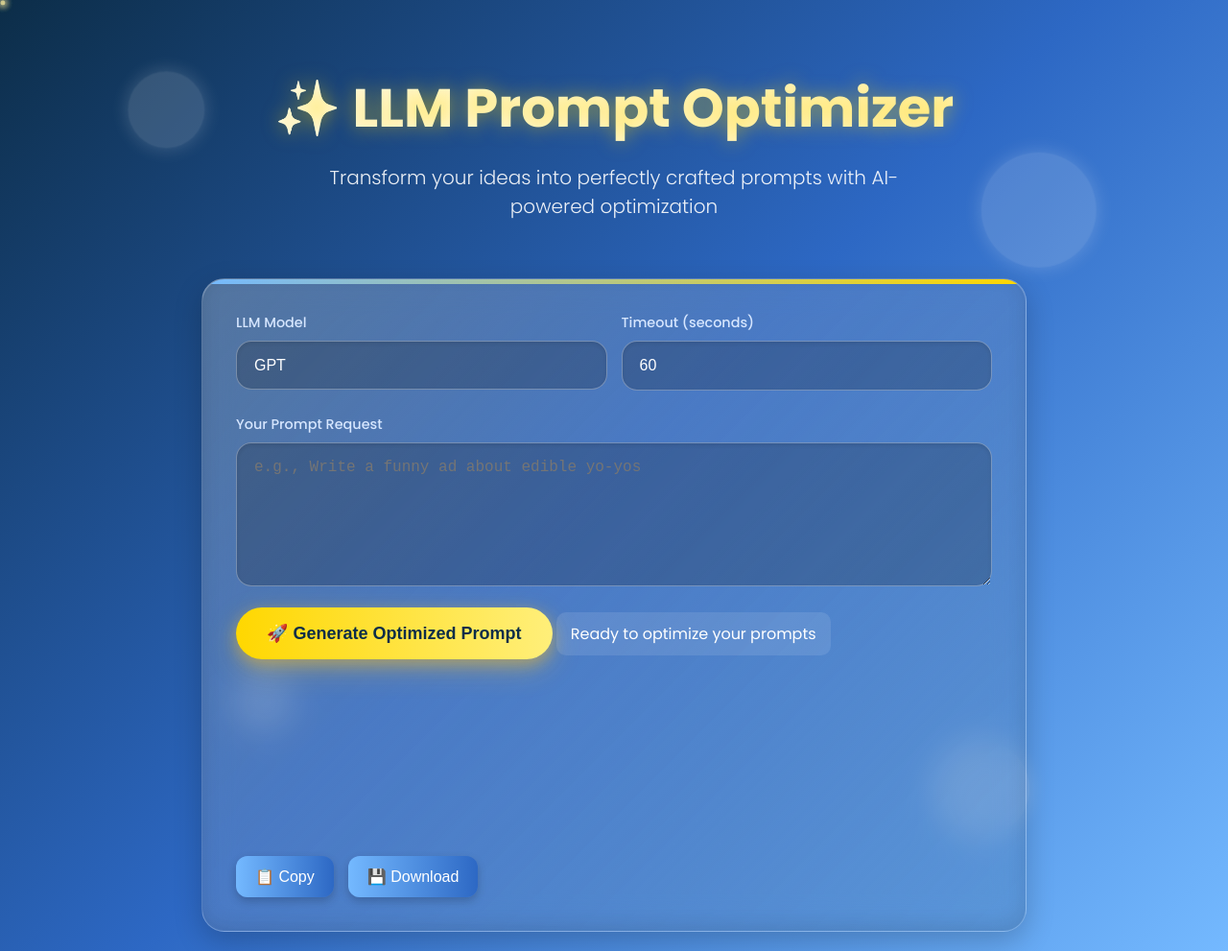
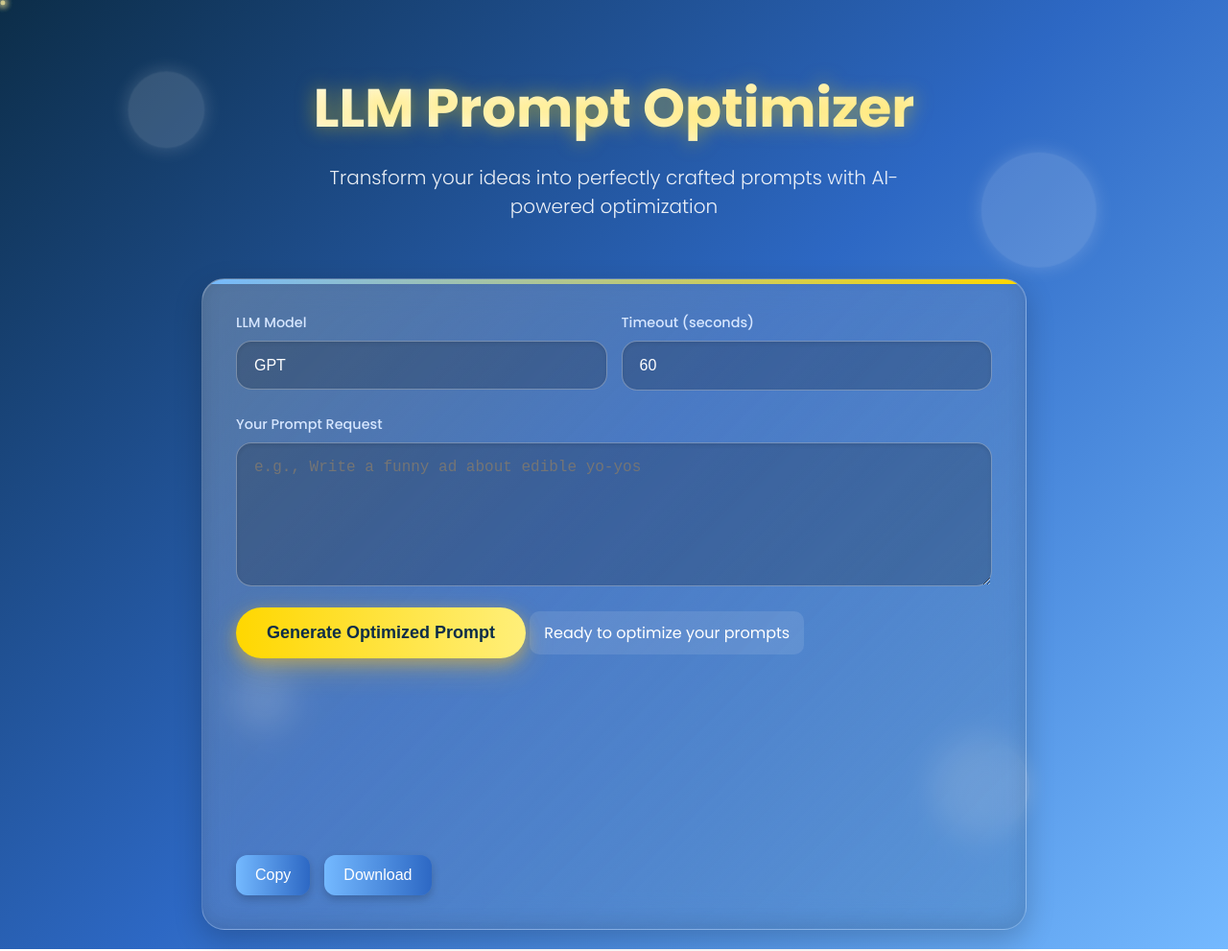
Before and after one commit to amal-sajeev/prompter, a plain HTML site: page static/index.html in a window 1280 px wide. Shown: the whole page at 96% size. Drawn offline with Linux system fonts and the light colour scheme.

Commit message:
Version 1 over

```diff
--- a/static/index.html
+++ b/static/index.html
@@ -3,7 +3,7 @@
 <head>
 <meta charset="utf-8">
 <meta name="viewport" content="width=device-width, initial-scale=1">
-<title>✨ LLM Prompt Optimizer</title>
+<title>LLM Prompt Optimizer</title>
 
 <!-- Google Font -->
 <link href="https://fonts.googleapis.com/css2?family=Poppins:wght@300;400;500;600;700&display=swap" rel="stylesheet">
@@ -523,7 +523,7 @@ textarea {
 <div class="sparkle"></div>
 
 <header>
-    <h1>✨ LLM Prompt Optimizer</h1>
+    <h1>LLM Prompt Optimizer</h1>
     <p>Transform your ideas into perfectly crafted prompts with AI-powered optimization</p>
   </header>
 
@@ -554,7 +554,7 @@ textarea {
       </div>
 
       <button id="generate" class="btn">
-        <span>🚀 Generate Optimized Prompt</span>
+        <span>Generate Optimized Prompt</span>
       </button>
 
       <div id="status" class="status">Ready to optimize your prompts</div>
@@ -563,10 +563,10 @@ textarea {
         <div id="preview" class="bubble-output">Your optimized prompt will appear here...</div>
         <div class="controls">
           <button id="copyBtn">
-            <span>📋 Copy</span>
+            <span>Copy</span>
           </button>
           <button id="downloadBtn">
-            <span>💾 Download</span>
+            <span>Download</span>
           </button>
         </div>
       </div>
@@ -574,7 +574,7 @@ textarea {
   </main>
 
   <script>
-  const apiUrlEl = document.getElementById('apiUrl');
+  const apiUrlEl = "https://stu.globalknowledgetech.com:15001";
   const llmEl = document.getElementById('llm');
   const requestEl = document.getElementById('request');
   const timeoutEl = document.getElementById('timeout');
@@ -614,8 +614,9 @@ textarea {
     type();
   }
 
+  const API_BASE = "https://stu.globalknowledgetech.com:15001/prompt";
+
     generateBtn.addEventListener('click', async () => {
-    const apiUrl = apiUrlEl.value.trim();
     const llm = llmEl.value.toUpperCase(); // ensure uppercase for API
     const req = requestEl.value.trim();
     const timeout = Number(timeoutEl.value) || 60;
@@ -630,11 +631,11 @@ textarea {
     try {
         const controller = new AbortController();
         const to = setTimeout(()=>controller.abort(), timeout*1000);
-      const resp = await fetch(apiUrl+"?"+params, {signal: controller.signal});
+        const resp = await fetch(API_BASE + "?" + params, { signal: controller.signal });
         clearTimeout(to);
         if (!resp.ok) {
         const t = await resp.text();
-        setStatus("Error: "+resp.status, "error");
+        setStatus("Error: " + resp.status, "error");
         previewEl.textContent = t;
         previewEl.classList.add("show");
         return;
@@ -650,6 +651,7 @@ textarea {
         previewEl.classList.add("show");
     }
     });
+
 
   copyBtn.addEventListener('click', async () => {
     if (!lastText) return;
```
Also changed, not shown: requirements.txt (added). Lines whose indentation alone changed are shown as unchanged.
